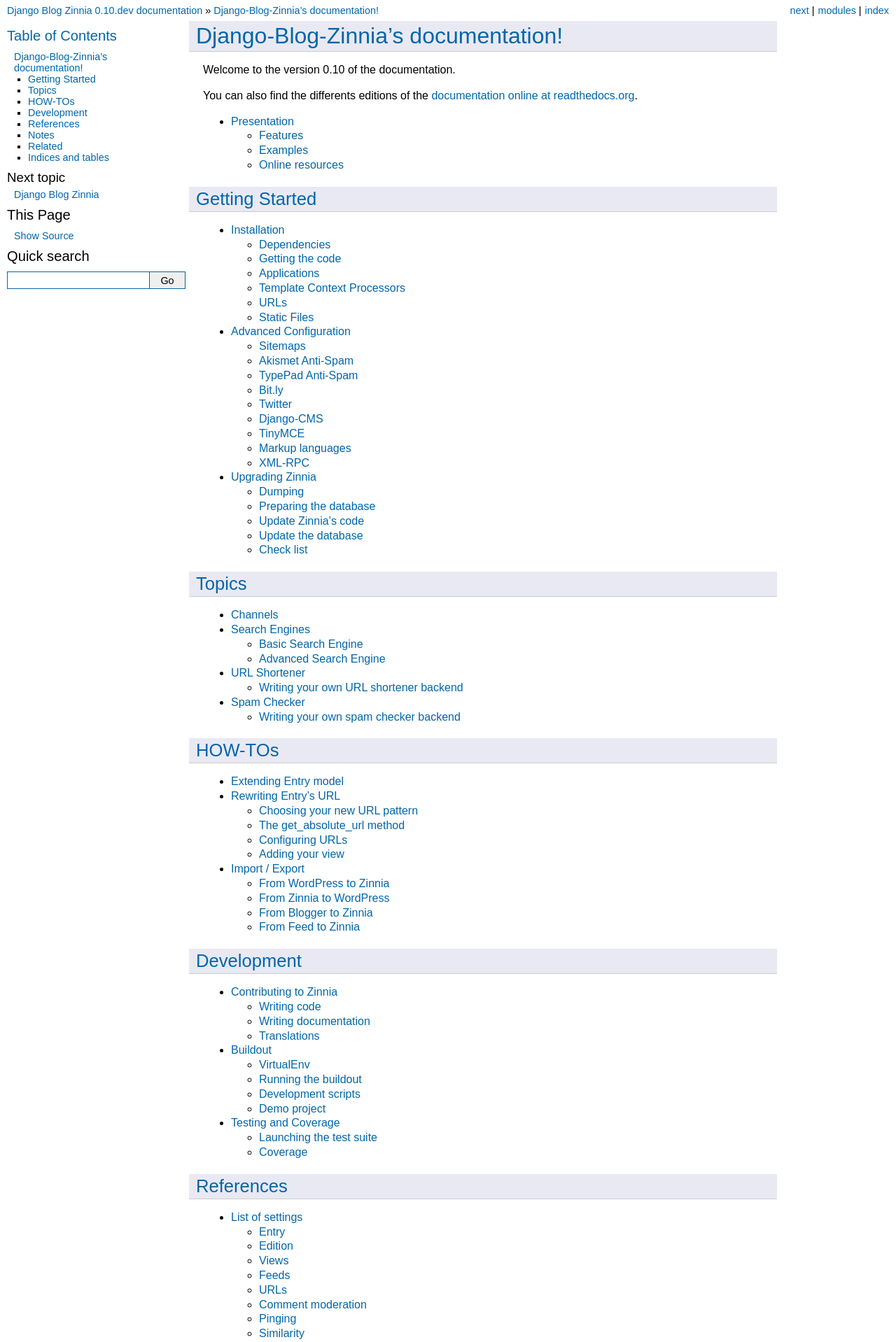
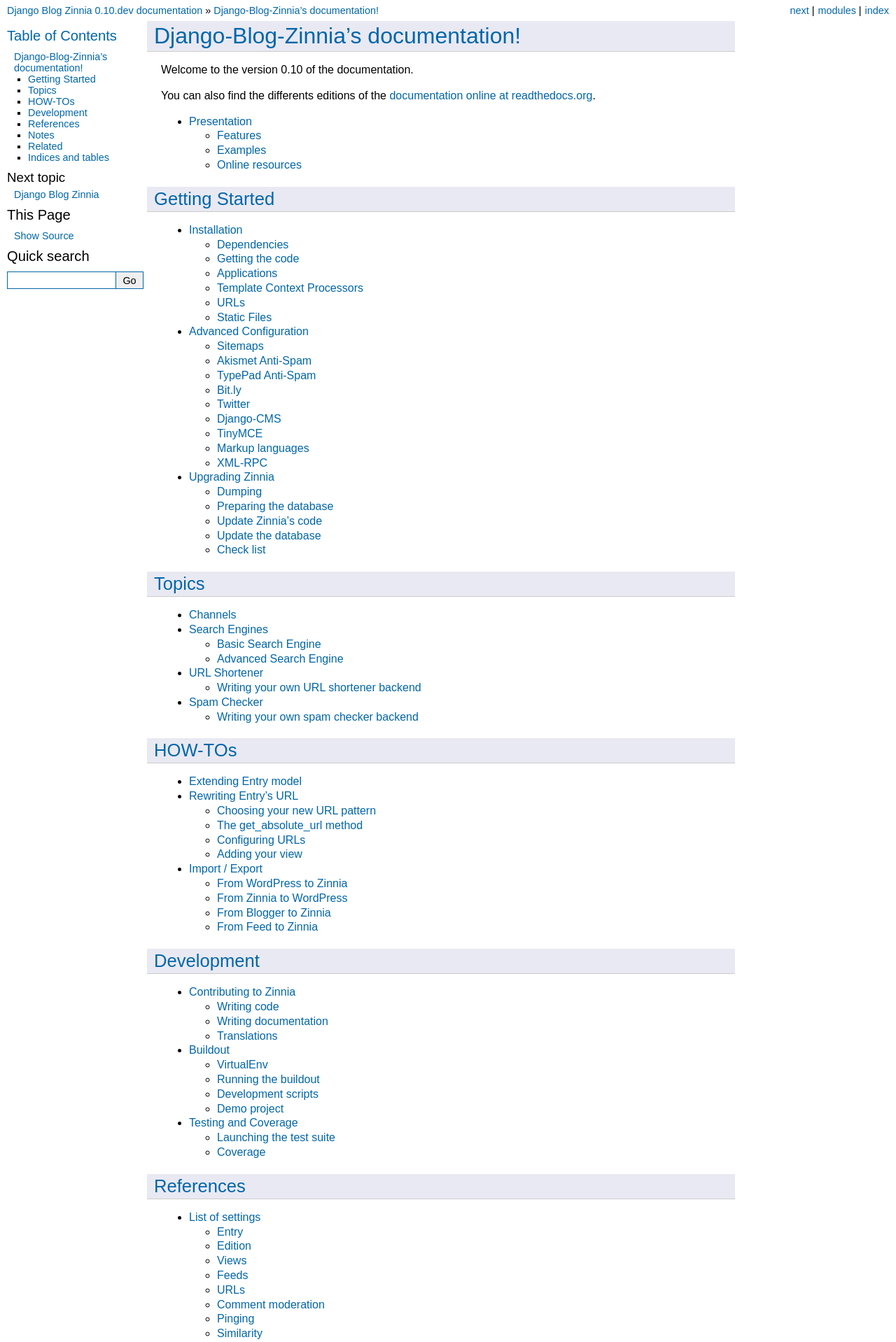
Before and after one commit to petrovvlatko/zinnia-blog-django, a Sphinx documentation site: the page built from docs/index.rst, in a window 1280 px wide. Shown: the top 1918 px of the page at 70% size. Built offline with Sphinx 7.4.7, drawn with Linux system fonts in a browser that asks for light colours.

Commit message:
reducing sidebar

```diff
--- a/docs/conf.py
+++ b/docs/conf.py
@@ -136,7 +136,7 @@
     'codebgcolor': box_color,
     'bodyfont': text_font,
     'headfont': text_font,
-    'sidebarwidth': 270,
+    'sidebarwidth': 210,
 }
 
 # Add any paths that contain custom themes here, relative to this directory.
```
